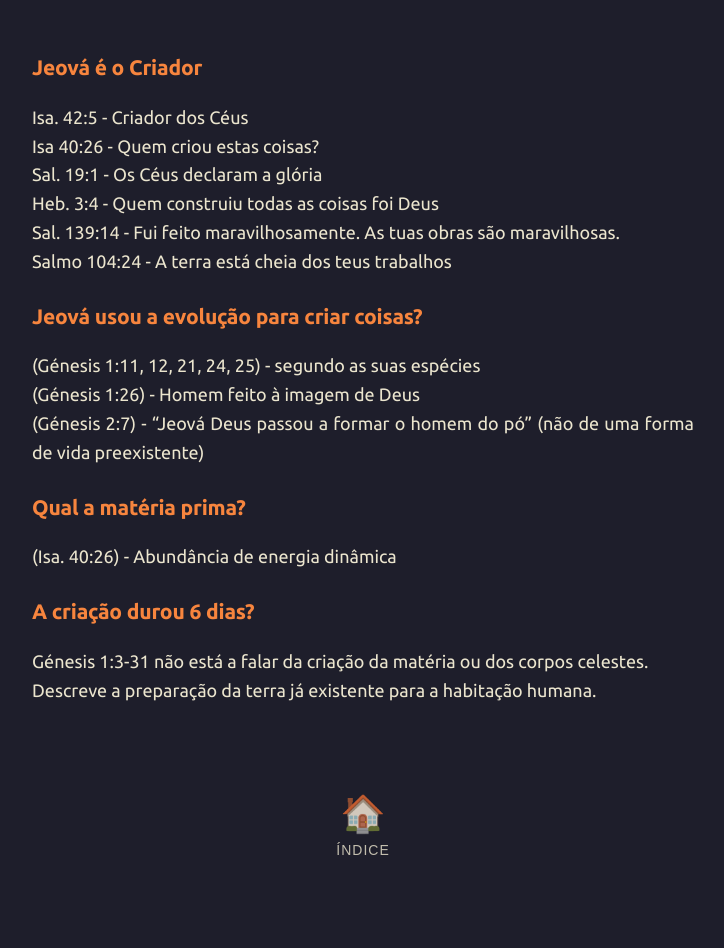
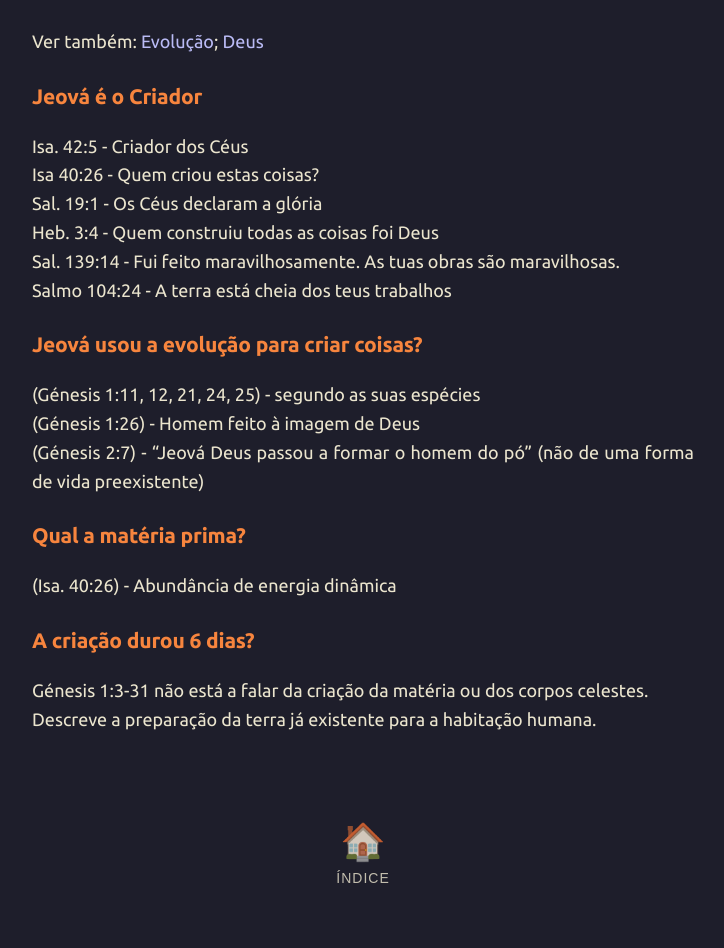
Before and after one commit to joaquim-capitao/jw, a Jekyll site: the page built from assuntos/criacao.md, in a window 1280 px wide. Shown: the whole page, without its empty margins (277-1001 px from the left). Built offline with Jekyll 4.4.1, drawn with Linux system fonts in a browser that asks for light colours; our own code applies the rules of GitHub Pages for plain Markdown files; before the commit the page ends 919 px from its top, so only the background shows below that.

Commit message:
Add references to related topics in criacao.md

```diff
--- a/assuntos/criacao.md
+++ b/assuntos/criacao.md
@@ -1,3 +1,5 @@
+Ver também: [Evolução](joaquim-capitao.github.io/jw/assuntos/evolucao); [Deus](joaquim-capitao.github.io/jw/assuntos/deus)
+
 ### Jeová é o Criador
 
 Isa. 42:5 - Criador dos Céus
```
